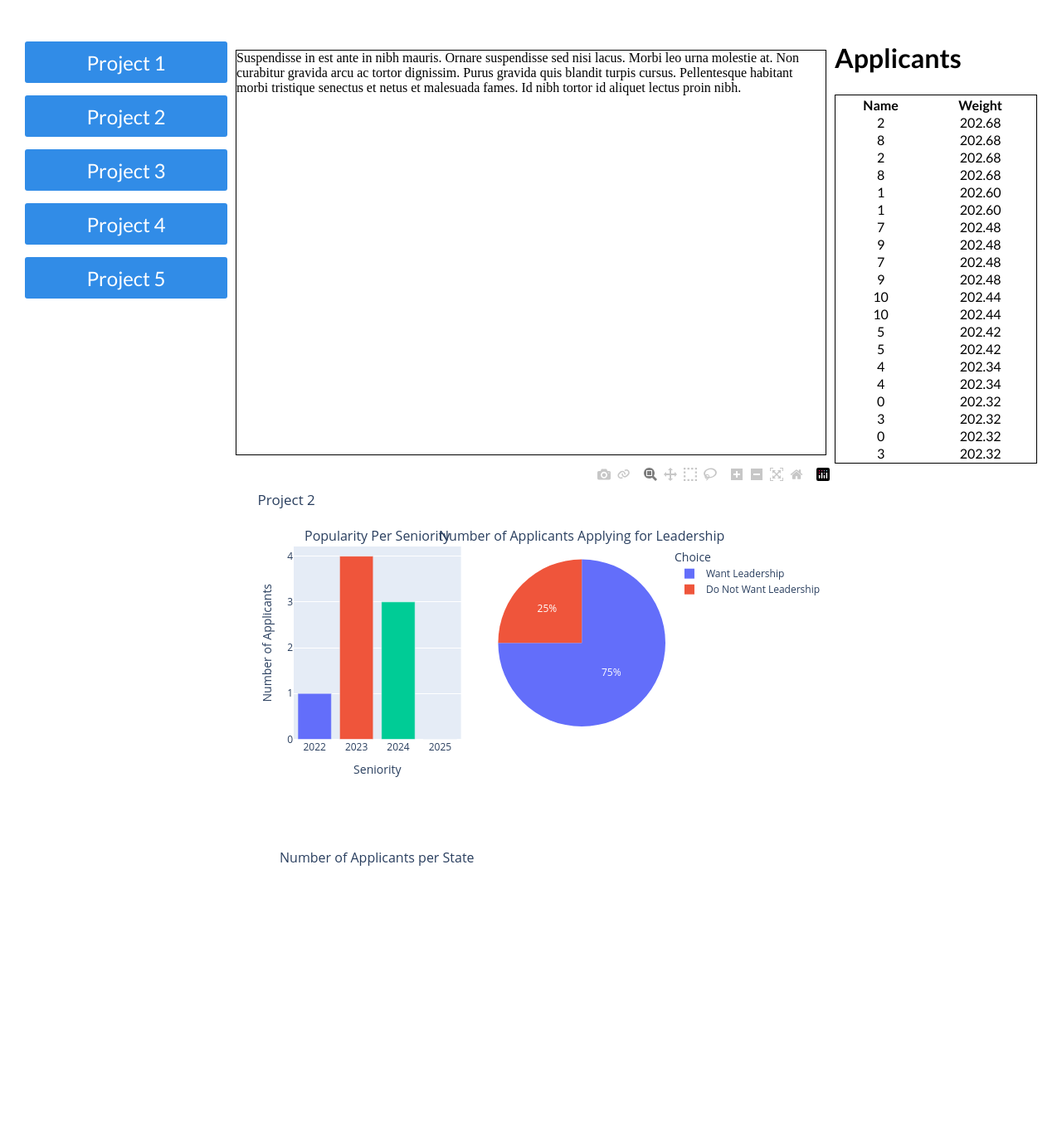
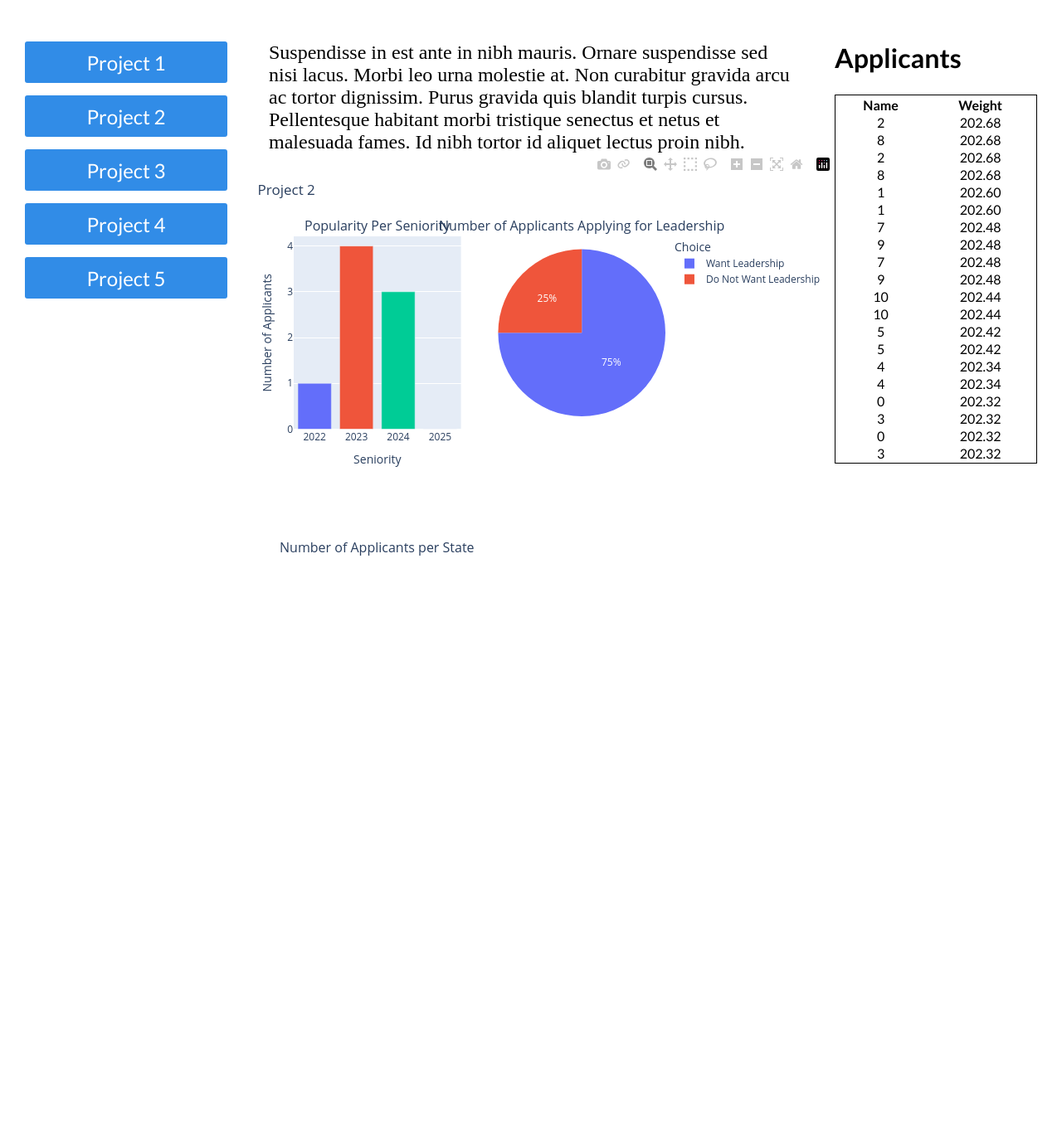
Before and after one commit to wasingera/project-management, a Django app: page /1/ in a window 1280 px wide. Shown: the part 50-1409 px from the top of the page at 83% size. After the commit the page ends 720 px from the top, so only its background shows below. Run offline with Django 4.2, Linux system fonts and the light colour scheme; some libraries are stand-ins or nearby versions.

Commit message:
add project descriptions

```diff
--- a/cs4good/stats/static/stats/style.css
+++ b/cs4good/stats/static/stats/style.css
@@ -42,11 +42,20 @@
     align-content: center;
 }
 
+.upload-form {
+    font-family: Lato;
+}
+
 .upload-form-item {
     margin-bottom: 15px;
 }
 
-.upload-form-item label {
+.upload-submit {
+    background: blue;
+    padding: 5px;
+    border-radius: 3px;
+    color: white;
+    width: 100%;
 }
 
 .project-container {
@@ -60,11 +69,11 @@
     grid-column: 1;
 }
 
-.project-data {
-    grid-column-start: 2;
-    grid-column-end: 5;
-		grid-row: 2;
-}
+/* .project-data { */
+/*     grid-column-start: 2; */
+/*     grid-column-end: 5; */
+/* 		grid-row: 2; */
+/* } */
 
 .project-list a {
     text-decoration: none;
@@ -84,10 +93,23 @@
     color: white;
 }
 
+.proj-info {
+    display: flex;
+    justify-content: center;
+    flex-direction: column;
+    align-items: center;
+    grid-column-start: 2;
+    grid-column-end: 5;
+}
+
+.project-data {
+    width: 100%;
+}
+
 .project-applicants {
     font-family: Lato;
-    grid-column-start: 5;
-		grid-row: 1;
+    /* grid-column-start: 5; */
+		/* grid-row: 1; */
 }
 
 .project-applicants-title {
@@ -108,7 +130,9 @@
 .project-description {
 	grid-column-start: 2;
 	grid-column-end: 5;
-	grid-row: 1;
-	border: 1px solid black;
-	margin: 10px;
+	/* grid-row: 1; */
+	/* border: 1px solid black; */
+    margin-left: 50px;
+    margin-right: 50px;
+    font-size: 1.5rem;
 }
--- a/cs4good/stats/templates/stats/project.html
+++ b/cs4good/stats/templates/stats/project.html
@@ -17,6 +17,7 @@
                     {% endfor %}
                 </ul>
             </div>
+            <div class="proj-info">
                 <div class="project-description">
                     <p> {{ proj.description }} </p>
 
@@ -25,6 +26,8 @@
                     {% autoescape off %}
                     {{ fig }}
                     {% endautoescape %}
+                </div>
+
             </div>
             <div class="project-applicants">
                 <h3 class="project-applicants-title">Applicants</h3>
--- a/cs4good/stats/views.py
+++ b/cs4good/stats/views.py
@@ -1,4 +1,4 @@
-from django.shortcuts import render
+from django.shortcuts import render, redirect
 from django.http import HttpResponse
 
 from .funcs import readProjects, findMatches, makeRankings, makeFigs, total_dfs, makeTotFigs
@@ -31,7 +31,7 @@
             for chunk in people.chunks():
                 file.write(chunk)
 
-        return HttpResponse("recieved")
+        return redirect("/")
 
     return render(request, 'stats/upload.html')
 
```
Also changed, not shown: cs4good/stats/templates/stats/upload.html (+3 -51 lines), cs4good/stats/funcs.py (line endings or trailing spaces). Lines whose indentation alone changed are shown as unchanged.
